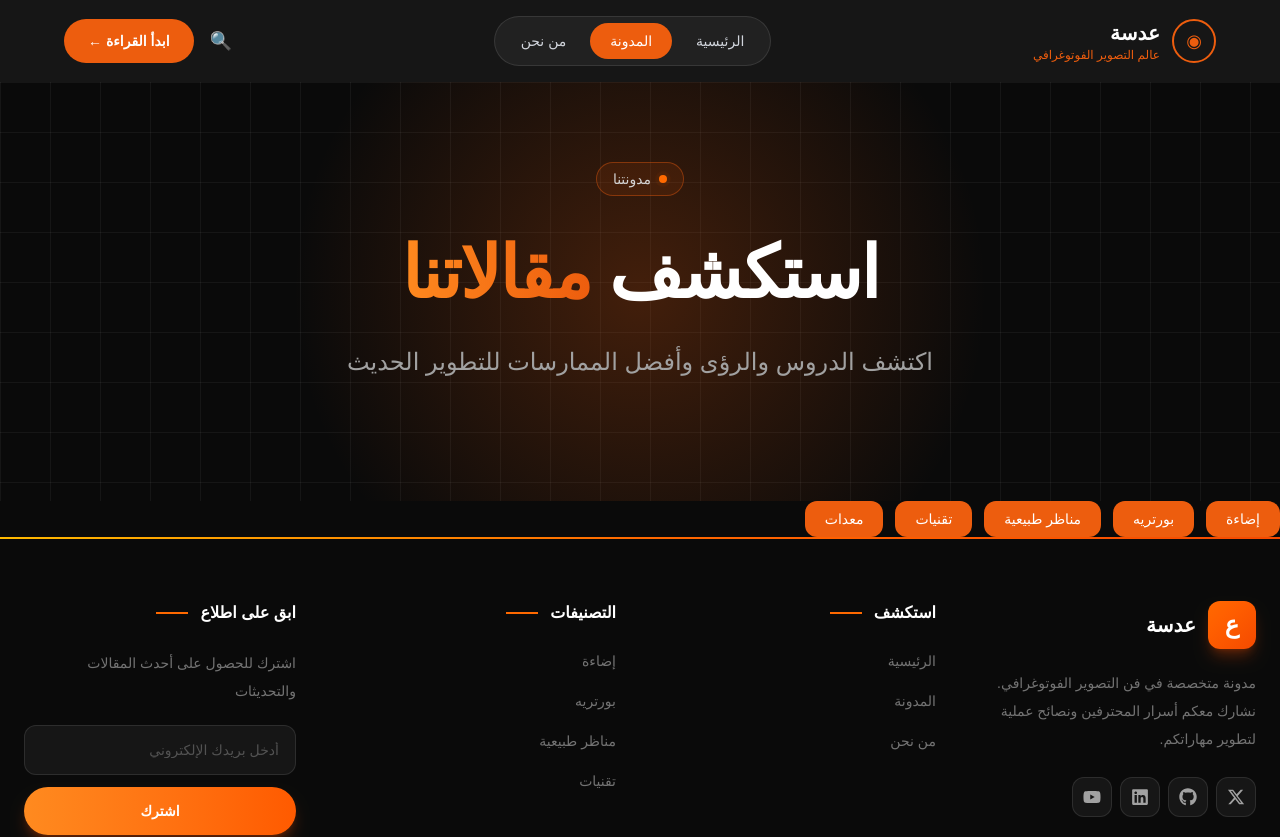
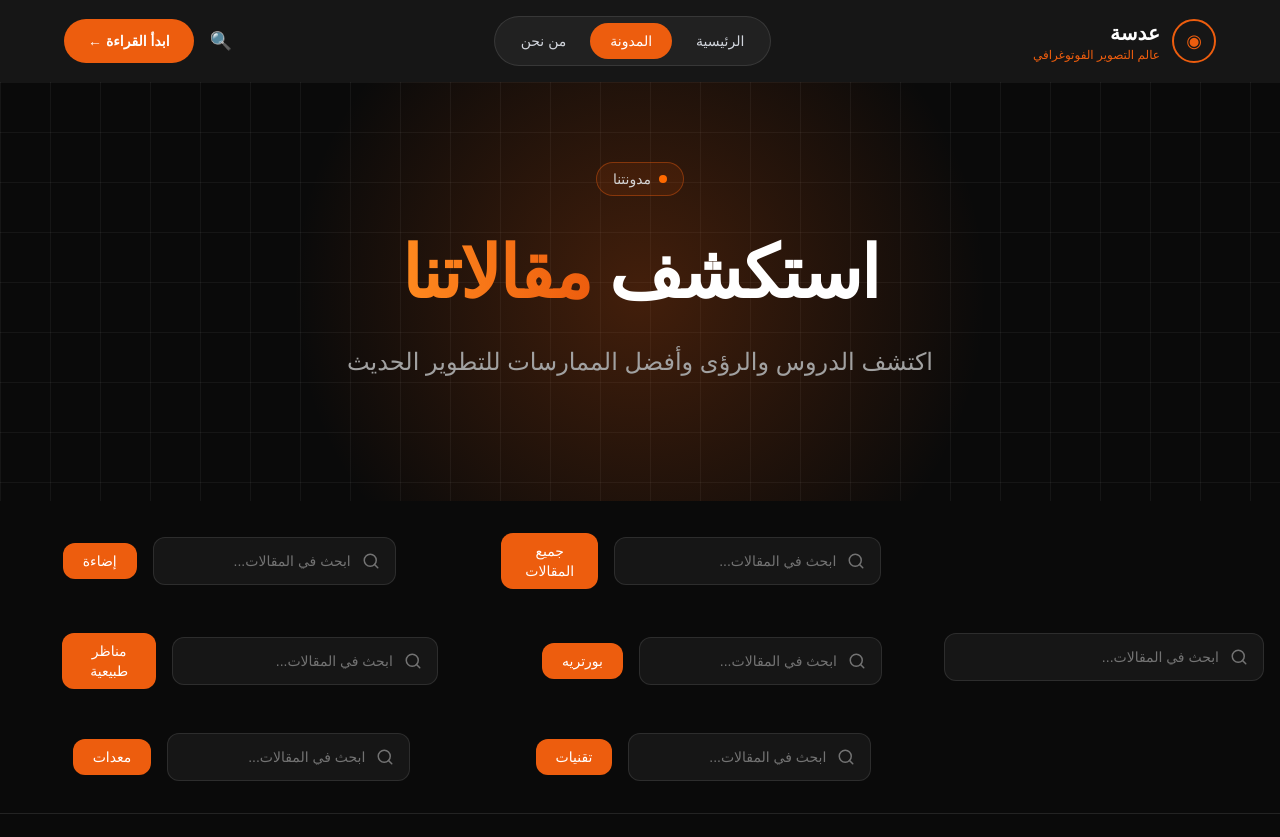
Before and after one commit to youssefAshraf21/root, a React (Vite) app in the folder assignment/adasa_assignment/: page /blog in a window 1280 px wide. Shown: the top 837 px of the page. Built offline with nearby package versions, Linux system fonts and the light colour scheme.

Commit message:
feat: add search functionality and enhance CategoryPadge component in Blog page; update data types for optional properties

```diff
--- a/assignment/adasa_assignment/src/components/Categorypadge/Categorypadge.tsx
+++ b/assignment/adasa_assignment/src/components/Categorypadge/Categorypadge.tsx
@@ -1,7 +1,25 @@
+import { LuSearch } from "react-icons/lu";
 import type { Category } from "../../data/data";
 
 export default function CategoryPadge({ name }: Category) {
+
   return (
+
+    <>
+          <div className="mx-auto flex max-w-7xl flex-col gap-4 px-4 py-4 lg:flex-row lg:items-center lg:justify-between">
+        <div className="relative w-full lg:max-w-xs">
+          <LuSearch
+            size={18}
+            className="pointer-events-none absolute right-4 top-1/2 -translate-y-1/2 text-neutral-500"
+          />
+          <input
+            type="text"
+            placeholder="ابحث في المقالات..."
+            className="h-12 w-full rounded-xl border border-white/10 bg-[#161616] pr-11 pl-4 text-sm text-white placeholder:text-neutral-500 focus:border-[#ED5D0E]/60 focus:outline-none"
+          />
+        </div>
     <button className="rounded-xl bg-[#ED5D0E] px-5 py-2 text-sm font-medium text-white transition hover:bg-[#ff7a2b]"> {name}</button>
+    </div>
+    </>
   );
 }
--- a/assignment/adasa_assignment/src/data/data.ts
+++ b/assignment/adasa_assignment/src/data/data.ts
@@ -24,9 +24,9 @@ export type Post = {
 
 export type Category = {
   name: string;
-  count: number;
+  count?: number;
   color?: string;
-  icon: IconType;
+  icon?: IconType;
 };
 
 export type SiteInfo = {
--- a/assignment/adasa_assignment/src/pages/Blog.tsx
+++ b/assignment/adasa_assignment/src/pages/Blog.tsx
@@ -1,9 +1,12 @@
 import Heropage from "../components/Heropage/Heropage";
-import Categorypadge from '../components/Categorypadge/categorypadge';
 import { data } from '../data/data';
+import CategoryPadge from "../components/Categorypadge/categorypadge";
+import { LuSearch } from "react-icons/lu";
+import Blogcard from "../components/Blogcard/Blogcard";
 
 
 export default function Blog() {
+
   return (
     <>
       <Heropage
@@ -17,11 +20,43 @@ export default function Blog() {
       }
       subtitle="اكتشف الدروس والرؤى وأفضل الممارسات للتطوير الحديث"
     />
-      <div className="flex flex-wrap gap-3">
-        {data.categories.map((cat) => (
-          <Categorypadge key={cat.name} {...cat} />
-        ))}
+      <div className="border-b border-white/10 bg-[#0a0a0a]">
+        <div className="mx-auto flex max-w-7xl flex-col gap-4 px-4 py-4 lg:flex-row lg:items-center lg:justify-between">
+          {/* Search */}
+          <div className="relative w-full lg:max-w-xs">
+            <LuSearch
+              size={18}
+              className="pointer-events-none absolute right-4 top-1/2 -translate-y-1/2 text-neutral-500"
+            />
+            <input
+              type="text"
+              placeholder="ابحث في المقالات..."
+              className="h-12 w-full rounded-xl border border-white/10 bg-[#161616] pr-11 pl-4 text-sm text-white placeholder:text-neutral-500 focus:border-[#ED5D0E]/60 focus:outline-none"
+            />
+          </div>
+
+          {/* Categories */}
+          <div className="flex flex-wrap gap-3">
+            <CategoryPadge
+              name="جميع المقالات"
+            />
+            {data.categories.map((cat) => (
+              <CategoryPadge
+                key={cat.name}
+                name={cat.name}
+              />
+            ))}
+          </div>
+        </div>
       </div>
+
+  <div className="container mx-auto px-4 mt-10">
+  <div className="grid grid-cols-1 gap-6 sm:grid-cols-2 lg:grid-cols-3">
+    {data.posts.map((post) => (
+      <Blogcard key={post.id} {...post} />
+    ))}
+  </div>
+</div>
     </>
   )
 }
```
